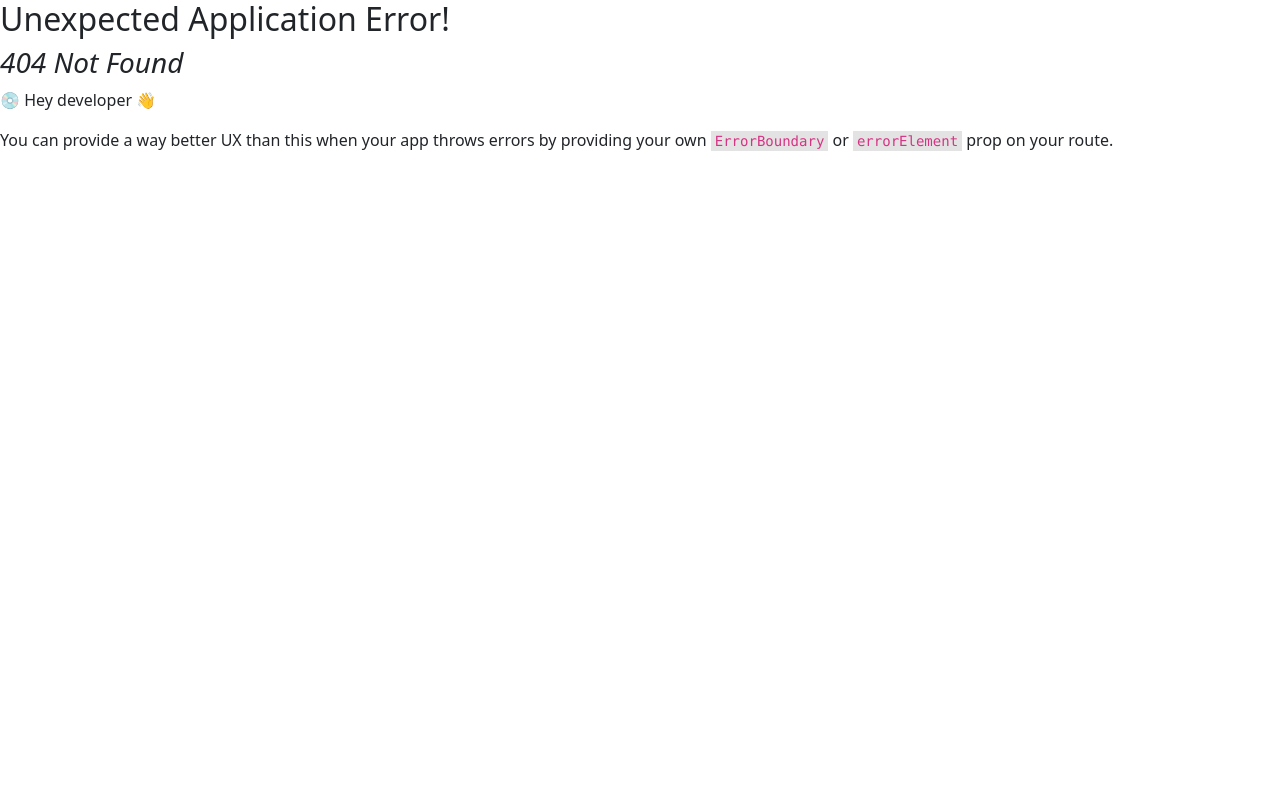
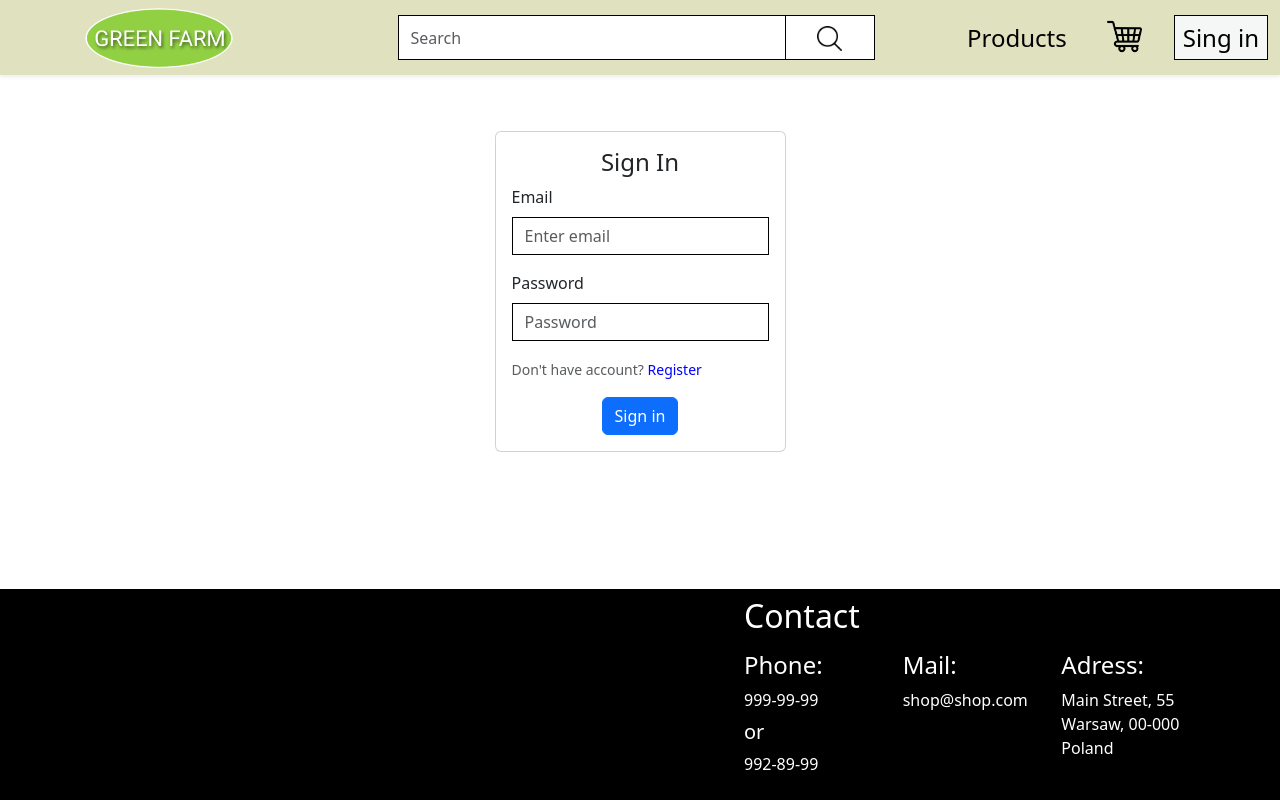
Before and after one commit to Michal2123/react-shop-app, a React (Vite) app: page /signin in a window 1280 px wide. Before the commit this address had no page. Built offline with nearby package versions, Linux system fonts and the light colour scheme.

Commit message:
Register & Sign in form add, cart & prod refactor

```diff
--- a/src/App.tsx
+++ b/src/App.tsx
@@ -10,6 +10,7 @@ import ProductsPage from "./pages/ProductsPage";
 import CartPage from "./pages/CartPage";
 import ProductPage from "./pages/ProductPage";
 import ProductsLayout from "./layouts/ProductsLayout";
+import SignInPage from "./pages/SignInPage";
 
 function App() {
   const router = createBrowserRouter(
@@ -21,6 +22,7 @@ function App() {
         </Route>
         <Route path="/products/:id" element={<ProductPage />} />
         <Route path="/cart" element={<CartPage />} />
+        <Route path="/signin" element={<SignInPage />} />
       </Route>
     )
   );
--- a/src/components/CartProvider.tsx
+++ b/src/components/CartProvider.tsx
@@ -2,7 +2,6 @@ import { useImmerReducer } from "use-immer";
 import { CartContext, UpdateCartContext } from "../context/CartContext";
 import useCartReducer from "../hooks/useCartReducer";
 import { ICartAction, ICartList } from "../interfaces/CartInteraface";
-import { useEffect } from "react";
 
 function getInitialCartState() {
   const json = localStorage.getItem("cartList");
@@ -15,9 +14,7 @@ const CartProvider = ({ children }: any) => {
     getInitialCartState()
   );
 
-  useEffect(() => {
-    localStorage.setItem("cartList", JSON.stringify(cartList));
-  }, [cartList]);
+  localStorage.setItem("cartList", JSON.stringify(cartList));
 
   return (
     <CartContext.Provider value={{ cartList }}>
--- a/src/components/Navbar.tsx
+++ b/src/components/Navbar.tsx
@@ -3,17 +3,12 @@ import { Navbar, Form, InputGroup, Button, Image } from "react-bootstrap";
 import logo from "../assets/images/logo.png";
 import cartIcon from "../assets/icons/cart-icon.png";
 import searchBtnIcon from "../assets/icons/search-btn-icon.png";
-import { useContext, useState } from "react";
+import { useContext } from "react";
 import { CartContext } from "../context/CartContext";
 
 const NavigationBar = () => {
   const { cartList } = useContext(CartContext);
-  const [currentPage, setCuttentPage] = useState("home");
   const cartCount = cartList.reduce((partialSum, a) => partialSum + a.count, 0);
-
-  function handleNavLinkClick(page: string) {
-    setCuttentPage(page);
-  }
 
   return (
     <Navbar
@@ -22,11 +17,7 @@ const NavigationBar = () => {
       style={{ height: 75 }}
     >
       <Navbar.Brand className="d-flex w-25 mx-0 p-0">
-        <Link
-          to={"/"}
-          className=" mx-auto mb-0 align-middle"
-          onClick={() => handleNavLinkClick("home")}
-        >
+        <Link to={"/"} className=" mx-auto mb-0 align-middle">
           <Image src={logo} style={{ height: "60px" }} />
         </Link>
       </Navbar.Brand>
@@ -51,26 +42,20 @@ const NavigationBar = () => {
               isActive && "link-nav-active-page"
             } mx-1 px-2 pt-1 mb-0  align-middle`
           }
-          onClick={() => handleNavLinkClick("products")}
         >
           Products
         </NavLink>
         <NavLink
           to={"/cart"}
-          className={`${
-            cartCount > 0 && "position-relative"
-          } mx-auto mb-0 pt-1 align-middle `}
-          onClick={() => handleNavLinkClick("cart")}
+          className={({ isActive }) =>
+            `${cartCount > 0 && "position-relative"} icon-nav  ${
+              isActive && "icon-nav-active-page"
+            } mx-auto mb-0 pt-1 align-middle `
+          }
         >
-          <Image
-            src={cartIcon}
-            className={`icon-nav  ${
-              currentPage === "cart" && "icon-nav-active-page"
-            }`}
-            fluid
-          />
+          <Image src={cartIcon} fluid />
           {cartCount > 0 && (
-            <div className=" cart-count-nav  position-absolute bottom-0 end-0">
+            <div className=" cart-count-nav position-absolute bottom-0 end-0">
               <div
                 style={
                   cartCount > 99
@@ -84,13 +69,12 @@ const NavigationBar = () => {
           )}
         </NavLink>
         <NavLink
-          to={"/"}
-          className={(isActive) =>
+          to={"/signin"}
+          className={({ isActive }) =>
             `link-nav ${
               isActive && "link-nav-active-page"
-            } mx-1 px-2 pt-1 mb-0  align-middle`
+            }  mx-1 px-2 pt-1 mb-0  align-middle`
           }
-          onClick={() => handleNavLinkClick("singIn")}
         >
           Sing in
         </NavLink>
--- a/src/components/ProductListPaging.tsx
+++ b/src/components/ProductListPaging.tsx
@@ -5,17 +5,17 @@ import { IProduct } from "../interfaces/ProductInterface";
 interface Prop {
   productList: IProduct[];
   page: number;
-  calcProductPerPage: (agr1: IProduct[], arg2: number) => void;
+  setPage: React.Dispatch<React.SetStateAction<number>>;
 }
 
-const ProductListPaging = ({ productList, page, calcProductPerPage }: Prop) => {
+const ProductListPaging = ({ productList, page, setPage }: Prop) => {
   const pageCount = Math.ceil(
     productList.length / ProductListPage.ITEMSPERPAGE
   );
 
   function handleClickPage(page: number) {
     window.scrollTo(0, 0);
-    calcProductPerPage(productList, page);
+    setPage(page);
   }
 
   return (
--- a/src/components/ProductProvider.tsx
+++ b/src/components/ProductProvider.tsx
@@ -5,15 +5,11 @@ import {
   ProductContext,
 } from "../context/ProductContext";
 import { IFilterProducts } from "../interfaces/SideBarInterface";
-import { useEffect, useState } from "react";
+import { useState } from "react";
 
 const data: IProduct[] = myData;
 const ProductProvider = ({ children }: any) => {
-  const [productList, setProductList] = useState<IProduct[]>([]);
-
-  useEffect(() => {
-    setProductList(myData);
-  }, []);
+  const [productList, setProductList] = useState<IProduct[]>(data);
 
   function filterProductList({ filters, priceRange }: IFilterProducts) {
     let tempItems: IProduct[];
--- a/src/components/Products.tsx
+++ b/src/components/Products.tsx
@@ -1,5 +1,5 @@
-import { useEffect, useState } from "react";
-import { IProduct, IProductListPage } from "../interfaces/ProductInterface";
+import { useState } from "react";
+import { IProduct } from "../interfaces/ProductInterface";
 import { ProductListPage } from "../enum/ProductListEnum";
 import ProductsList from "./ProductList";
 import ProductListPaging from "./ProductListPaging";
@@ -9,35 +9,34 @@ interface Prop {
 }
 
 const Products = ({ productList }: Prop) => {
-  const [{ page, localProductList }, setPagingObject] =
-    useState<IProductListPage>({
-      page: 1,
-      localProductList: [],
-    });
+  const [page, setPage] = useState(1);
+  const [prevList, setPrevList] = useState(productList);
+  if (prevList !== productList) {
+    setPrevList(productList);
+    setPage(1);
+  }
 
-  useEffect(() => {
-    calcProductPerPage(productList, 1);
-  }, [productList]);
+  let paginateList: IProduct[] = calcProductPerPage();
 
-  function calcProductPerPage(productList: IProduct[], page: number) {
-    const tempList = productList.slice(
+  function calcProductPerPage(): IProduct[] {
+    return prevList.slice(
       (page - 1) * ProductListPage.ITEMSPERPAGE,
       page * ProductListPage.ITEMSPERPAGE
     );
-    setPagingObject({
-      page,
-      localProductList: tempList,
-    });
   }
 
   return (
     <>
-      <ProductsList productList={localProductList} />
-      <ProductListPaging
-        page={page}
-        productList={productList}
-        calcProductPerPage={calcProductPerPage}
-      />
+      {paginateList.length > 0 ? (
+        <>
+          <ProductsList productList={paginateList} />
+          <ProductListPaging
+            page={page}
+            productList={productList}
+            setPage={setPage}
+          />
+        </>
+      ) : null}
     </>
   );
 };
--- /dev/null
+++ b/src/components/RegisterForm.tsx
@@ -0,0 +1,67 @@
+import { Button, Form } from "react-bootstrap";
+
+interface Prop {
+  changeIsSignIn: () => void;
+}
+
+const RegisterForm = ({ changeIsSignIn }: Prop) => {
+  return (
+    <div className="card p-3 my-2 ">
+      <Form>
+        <Form.Group>
+          <h4 style={{ textAlign: "center" }}>Register</h4>
+        </Form.Group>
+        <Form.Group className="mb-3">
+          <Form.Label>Email</Form.Label>
+          <Form.Control
+            className="shadow-none rounded-0 input-nav-search"
+            type="email"
+            placeholder="Enter email"
+          />
+        </Form.Group>
+        <Form.Group className="mb-3">
+          <Form.Label>Password</Form.Label>
+          <Form.Control
+            className="shadow-none rounded-0 input-nav-search"
+            type="password"
+            placeholder="Password"
+          />
+        </Form.Group>
+        <Form.Group className="mb-3">
+          <Form.Label>Repeate password</Form.Label>
+          <Form.Control
+            className="shadow-none rounded-0 input-nav-search"
+            type="password"
+            placeholder="Repeate password"
+          />
+        </Form.Group>
+        <Form.Group className="mb-3">
+          <Form.Text>
+            Already have account?
+            <span
+              style={{ color: "blue", cursor: "pointer" }}
+              onClick={changeIsSignIn}
+            >
+              {" "}
+              Sing in
+            </span>
+          </Form.Text>
+        </Form.Group>
+        <div className="d-flex justify-content-center">
+          <Button
+            variant="primary"
+            type="submit"
+            onClick={(e) => {
+              e.preventDefault();
+              alert("Register");
+            }}
+          >
+            Register
+          </Button>
+        </div>
+      </Form>
+    </div>
+  );
+};
+
+export default RegisterForm;
--- /dev/null
+++ b/src/components/SignInForm.tsx
@@ -0,0 +1,59 @@
+import { Button, Form } from "react-bootstrap";
+
+interface Prop {
+  changeIsSignIn: () => void;
+}
+
+const SignInForm = ({ changeIsSignIn }: Prop) => {
+  return (
+    <div className="card p-3 my-2">
+      <Form>
+        <Form.Group>
+          <h4 style={{ textAlign: "center" }}>Sign In</h4>
+        </Form.Group>
+        <Form.Group className="mb-3">
+          <Form.Label>Email</Form.Label>
+          <Form.Control
+            className="shadow-none rounded-0 input-nav-search"
+            type="email"
+            placeholder="Enter email"
+          />
+        </Form.Group>
+        <Form.Group className="mb-3">
+          <Form.Label>Password</Form.Label>
+          <Form.Control
+            className="shadow-none rounded-0 input-nav-search"
+            type="password"
+            placeholder="Password"
+          />
+        </Form.Group>
+        <Form.Group className="mb-3">
+          <Form.Text>
+            Don't have account?
+            <span
+              style={{ color: "blue", cursor: "pointer" }}
+              onClick={changeIsSignIn}
+            >
+              {" "}
+              Register
+            </span>
+          </Form.Text>
+        </Form.Group>
+        <div className="d-flex justify-content-center">
+          <Button
+            variant="primary"
+            type="submit"
+            onClick={(e) => {
+              e.preventDefault();
+              alert("Sign in");
+            }}
+          >
+            Sign in
+          </Button>
+        </div>
+      </Form>
+    </div>
+  );
+};
+
+export default SignInForm;
--- /dev/null
+++ b/src/pages/SignInPage.tsx
@@ -0,0 +1,23 @@
+import SignInForm from "../components/SignInForm";
+import RegisterForm from "../components/RegisterForm";
+import { useState } from "react";
+
+const SignInPage = () => {
+  const [isSignIn, setIsSignIn] = useState(true);
+
+  function changeIsSignIn() {
+    setIsSignIn(!isSignIn);
+  }
+
+  return (
+    <div className="d-flex justify-content-center my-5">
+      {isSignIn ? (
+        <SignInForm changeIsSignIn={changeIsSignIn} />
+      ) : (
+        <RegisterForm changeIsSignIn={changeIsSignIn} />
+      )}
+    </div>
+  );
+};
+
+export default SignInPage;
--- a/src/styles/navbar.css
+++ b/src/styles/navbar.css
@@ -59,7 +59,7 @@
     -ms-transition: .15s;
 }
 
-.icon-nav-active-page, .icon-nav:hover{
+.icon-nav-active-page img, .icon-nav:hover img{
     filter: brightness(0) invert(1);
 }
 
```
